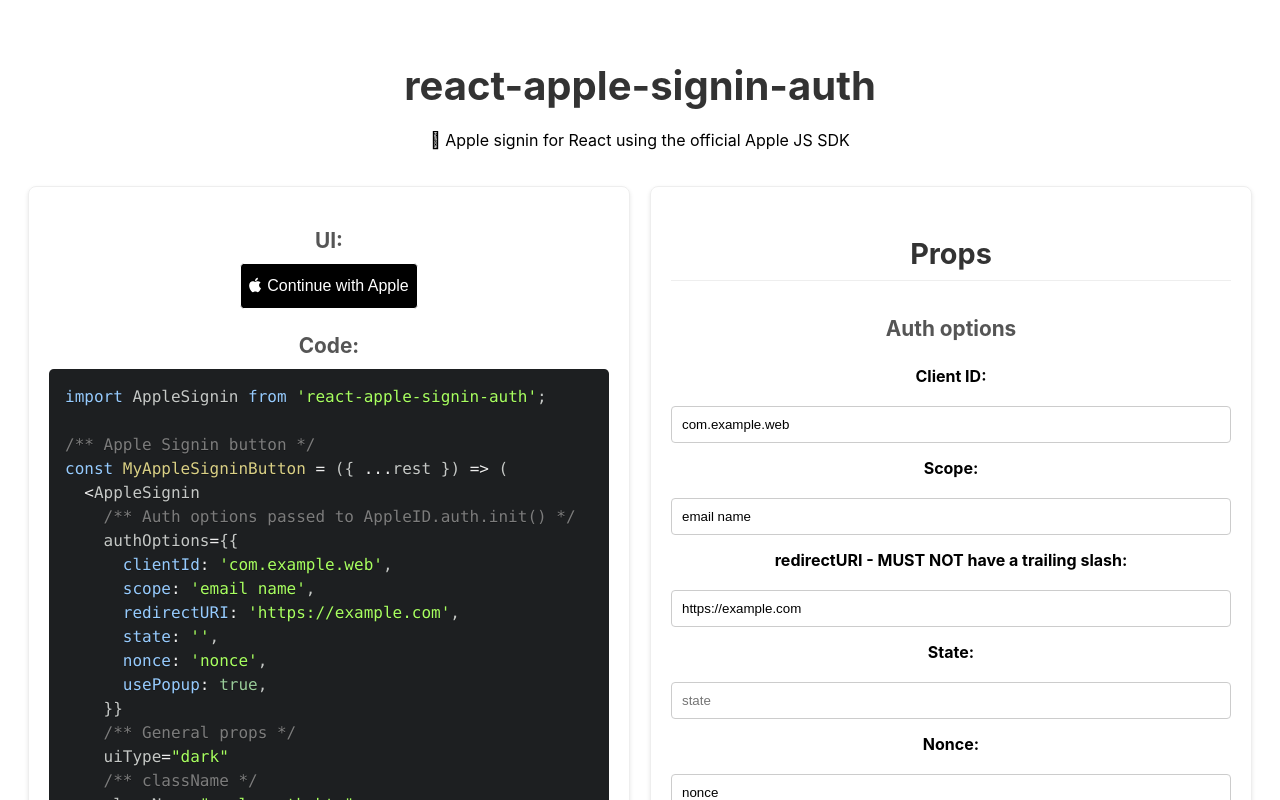
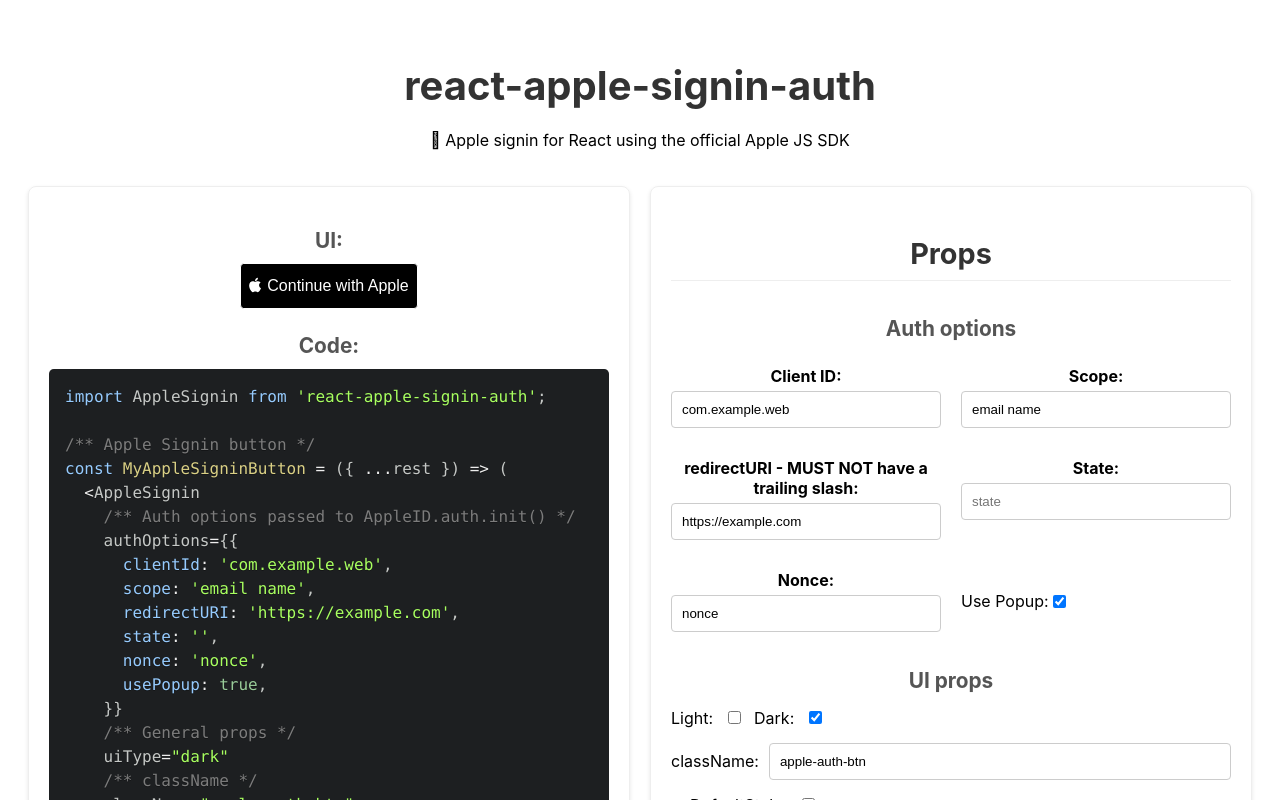
Before and after one commit to a-tokyo/react-apple-signin-auth, a React (Create React App) app in the folder demo/: page / in a window 1280 px wide. Shown: the top 800 px of the page. Built offline with nearby package versions, Linux system fonts and the light colour scheme.

Commit message:
better UI

```diff
--- a/demo/src/Demo/Demo.css
+++ b/demo/src/Demo/Demo.css
@@ -32,8 +32,9 @@
   margin-bottom: 5px;
 }
 
-.options-container > input[type="text"],
-.options-container > input[type="checkbox"] {
+/* Updated to target inputs within form-group */
+.options-container .form-group > input[type="text"],
+.options-container .form-group > input[type="checkbox"] {
   display: block;
   width: 100%;
   padding: 10px;
@@ -42,14 +43,63 @@
   box-sizing: border-box;
 }
 
-.options-container > div {
+/* Styles for new form layout */
+.form-row {
   display: flex;
-  align-items: center;
-  gap: 10px;
+  flex-wrap: wrap; /* Allow wrapping on very small screens if needed */
+  gap: 20px; /* Space between form groups in a row */
+  margin-bottom: 15px; /* Space below each row */
 }
 
+.form-group {
+  display: flex;
+  flex-direction: column;
+  flex: 1; /* Allow groups to share space equally */
+  min-width: 200px; /* Minimum width before wrapping or shrinking too much */
+}
+
+.form-group > label {
+  font-weight: bold;
+  margin-bottom: 5px;
+  display: block; /* Ensure label takes full width above input */
+}
+
+/* Specific styling for checkbox group */
+.form-group-checkbox {
+  flex-direction: row; /* Align checkbox and its label horizontally */
+  align-items: center; /* Vertically center checkbox and label */
+}
+
+/* Updated selector for higher specificity and added style overrides */
+.options-container .form-group.form-group-checkbox input[type="checkbox"] {
+  width: auto; /* Intrinsic width of the checkbox */
+  display: inline-block; /* Allow it to sit on the same line as the label */
+  padding: 0; /* Remove padding inherited from general input rule */
+  border: none; /* Remove border inherited from general input rule */
+  margin-right: 8px; /* Space between checkbox and label */
+  vertical-align: middle; /* Align with label text */
+}
+
+.form-group-checkbox .checkbox-label {
+  font-weight: normal;
+  margin-bottom: 0;
+  vertical-align: middle; /* Align with checkbox */
+}
+
+/* Remove old direct child selectors for inputs/divs if they are no longer needed
+   or ensure they don't conflict. The new .form-group structure should handle this.
+*/
+
+/* Old rule - assess if still needed or if .form-group handles it */
+.options-container > div {
+  /* display: flex; */ /* Handled by form-group-checkbox now if it was for checkbox */
+  /* align-items: center; */
+  /* gap: 10px; */
+}
+
+/* Old rule - assess if still needed */
 .options-container > div > input[type="checkbox"] {
-  width: auto;
+  /* width: auto; */ /* Handled by .form-group-checkbox input[type="checkbox"] */
 }
 
 .code-ui pre {
--- a/demo/src/Demo/Demo.js
+++ b/demo/src/Demo/Demo.js
@@ -124,29 +124,46 @@
           <h2>Props</h2>
           <div className="options-container">
             <h3>Auth options</h3>
+            {/* Row 1: Client ID & Scope */}
+            <div className="form-row">
+              <div className="form-group">
                 <label htmlFor="clientId">Client ID:</label>
                 <input
                   type="text"
+                  id="clientId"
                   placeholder="clientId"
                   value={authOptions.clientId}
                   onChange={({ target: { value } }) =>
-                setAuthOptions((currVal) => ({ ...currVal, clientId: value }))
+                    setAuthOptions((currVal) => ({
+                      ...currVal,
+                      clientId: value,
+                    }))
                   }
                 />
+              </div>
+              <div className="form-group">
                 <label htmlFor="scope">Scope:</label>
                 <input
                   type="text"
+                  id="scope"
                   placeholder="scope"
                   value={authOptions.scope}
                   onChange={({ target: { value } }) =>
                     setAuthOptions((currVal) => ({ ...currVal, scope: value }))
                   }
                 />
+              </div>
+            </div>
+
+            {/* Row 2: Redirect URI & State */}
+            <div className="form-row">
+              <div className="form-group">
                 <label htmlFor="redirectURI">
                   redirectURI - MUST NOT have a trailing slash:
                 </label>
                 <input
                   type="text"
+                  id="redirectURI"
                   placeholder="redirectURI"
                   value={authOptions.redirectURI}
                   onChange={({ target: { value } }) =>
@@ -156,27 +173,42 @@
                     }))
                   }
                 />
-            <label htmlFor="redirectURI">State:</label>
+              </div>
+              <div className="form-group">
+                <label htmlFor="state">State:</label>
                 <input
                   type="text"
+                  id="state"
                   placeholder="state"
                   value={authOptions.state}
                   onChange={({ target: { value } }) =>
                     setAuthOptions((currVal) => ({ ...currVal, state: value }))
                   }
                 />
+              </div>
+            </div>
+
+            {/* Row 3: Nonce & Use Popup */}
+            <div className="form-row">
+              <div className="form-group">
                 <label htmlFor="nonce">Nonce:</label>
                 <input
                   type="text"
+                  id="nonce"
                   placeholder="nonce"
                   value={authOptions.nonce}
                   onChange={({ target: { value } }) =>
                     setAuthOptions((currVal) => ({ ...currVal, nonce: value }))
                   }
                 />
-            <div>
+              </div>
+              <div className="form-group form-group-checkbox">
+                <label htmlFor="use_popup" className="checkbox-label">
+                  Use Popup:
+                </label>
                 <input
                   type="checkbox"
+                  id="use_popup"
                   checked={authOptions.usePopup}
                   onChange={({ target: { checked } }) =>
                     setAuthOptions((currVal) => ({
@@ -185,7 +217,7 @@
                     }))
                   }
                 />
-              <label htmlFor="use_popup">Use Popup:</label>
+              </div>
             </div>
           </div>
           <div>
```
Also changed, not shown: demo/public/cover.webp (added). Lines whose indentation alone changed are shown as unchanged.
